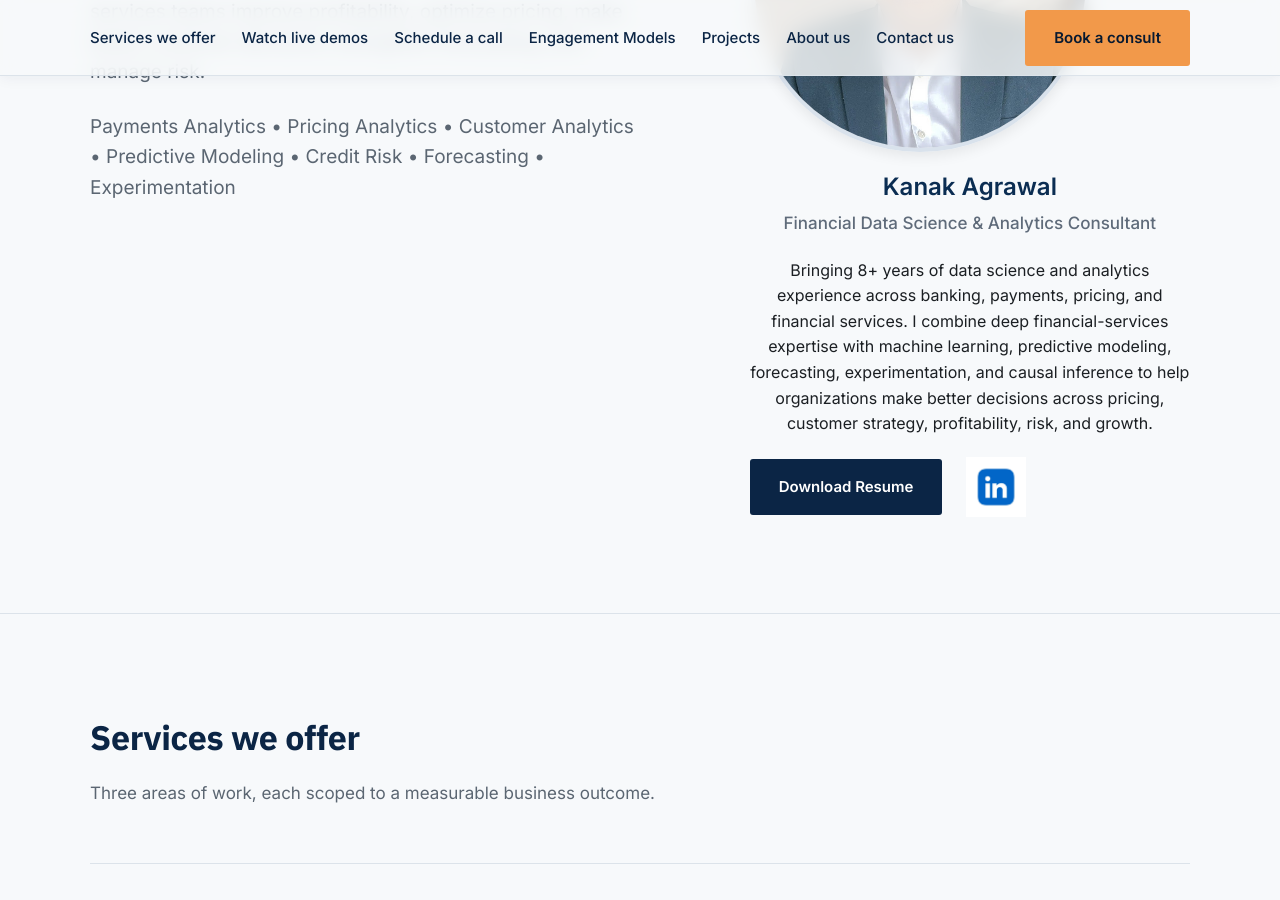
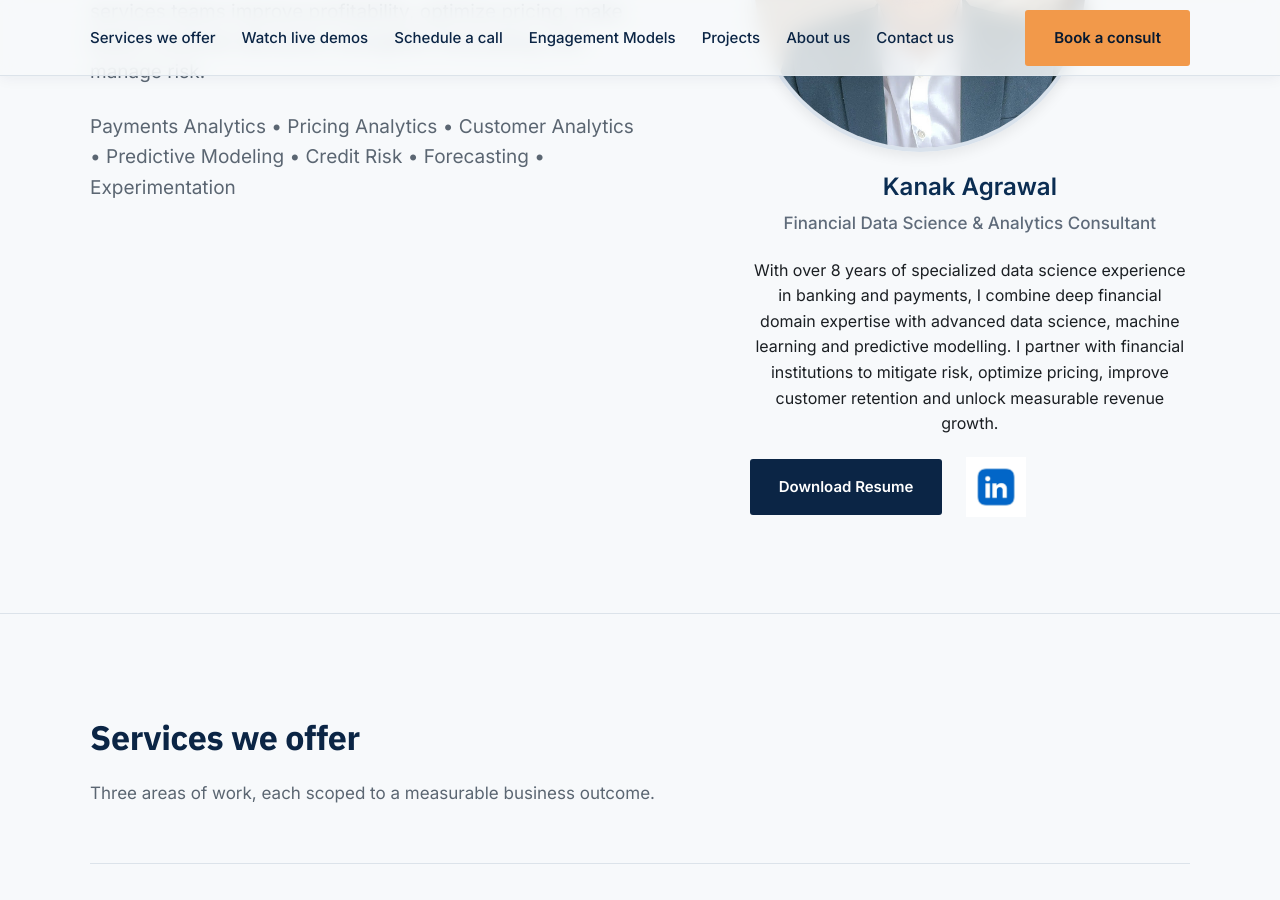
Before and after one commit to kanakagrawaliit-art/elute-insights-website, a Jekyll site: the page index.html, which Jekyll copies as it is, in a window 1280 px wide and 900 px high, scrolled down 336 px. Built offline with Jekyll 4.4.1, drawn with Linux system fonts in a browser that asks for light colours.

Commit message:
index.html

```diff
--- a/index.html
+++ b/index.html
@@ -586,7 +586,7 @@
           <div class="hero-profile-name">Kanak Agrawal</div>
           <div class="hero-profile-title">Financial Data Science & Analytics Consultant</div>
 
-        <p class="hero-bio">Bringing 8+ years of data science and analytics experience across banking, payments, pricing, and financial services. I combine deep financial-services expertise with machine learning, predictive modeling, forecasting, experimentation, and causal inference to help organizations make better decisions across pricing, customer strategy, profitability, risk, and growth.</p>
+        <p class="hero-bio">With over 8 years of specialized data science experience in banking and payments, I combine deep financial domain expertise with advanced data science, machine learning and predictive modelling. I partner with financial institutions to mitigate risk, optimize pricing, improve customer retention and unlock measurable revenue growth.</p>
         <div class="hero-actions">
           <a class="btn btn-dark" href="https://raw.githubusercontent.com/kanakagrawaliit-art/elute-insights-website/main/Kanak%20Agrawal%20Resume%20-%20Data%20Scientist.pdf" download>Download Resume</a>
        <a class="linkedin-logo-link"
```
